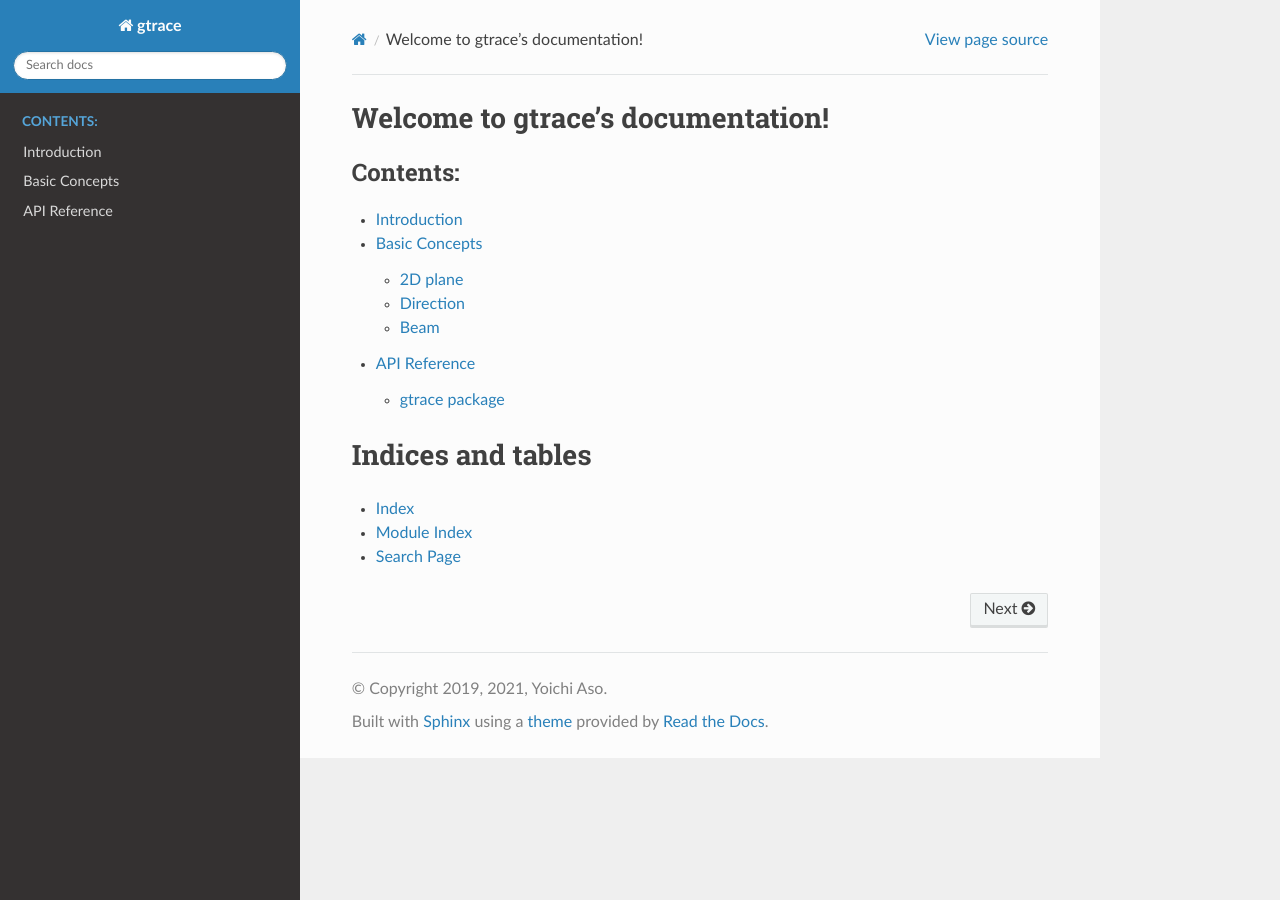
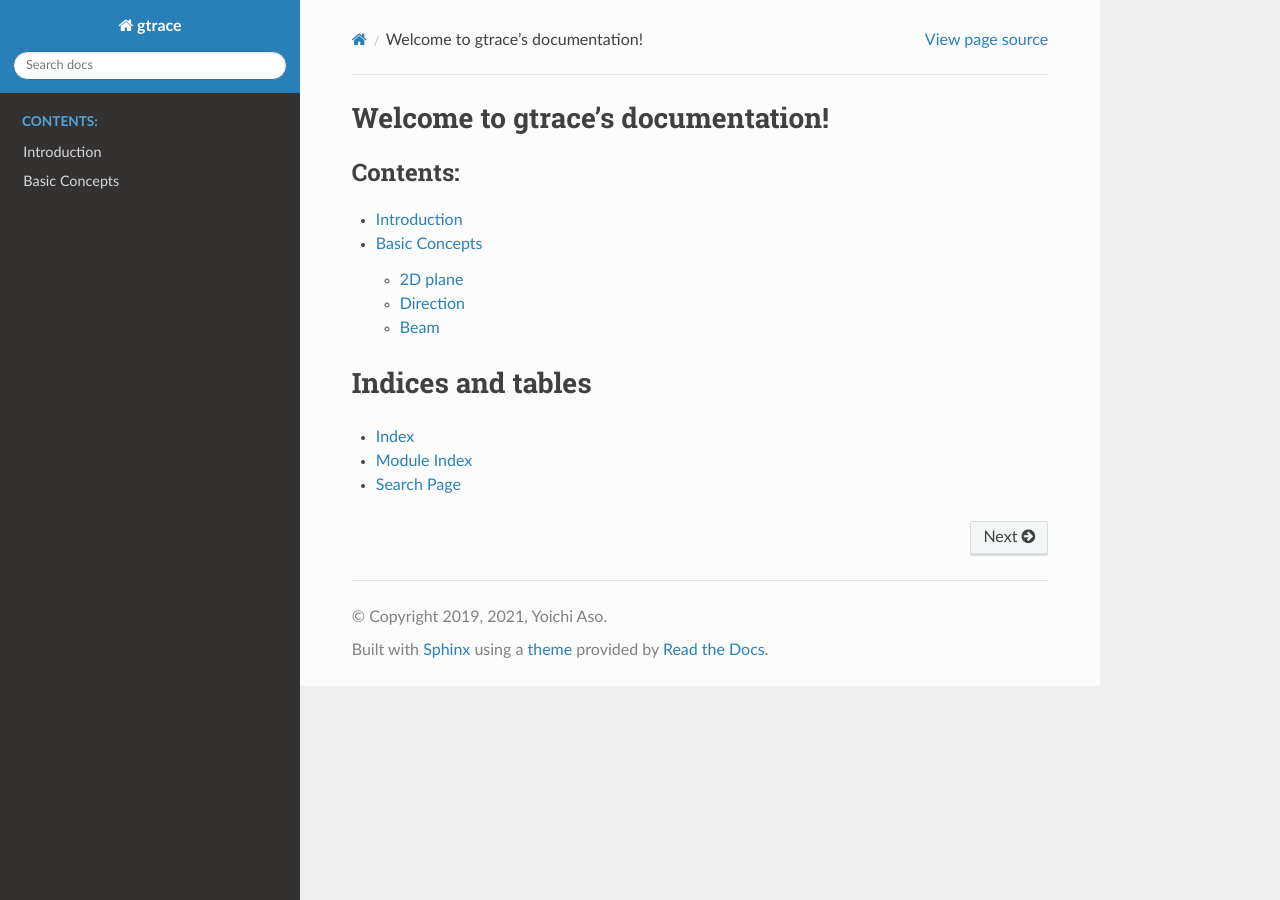
Before and after one commit to asoy01/gtrace, a Sphinx documentation site: the page built from docs/index.rst, in a window 1280 px wide. Built offline with Sphinx 7.4.7 and the Read the Docs theme 2.0.0, drawn with Linux system fonts in a browser that asks for light colours.

Commit message:
Use autoapi

```diff
--- a/docs/conf.py
+++ b/docs/conf.py
@@ -30,7 +30,7 @@
 # Add any Sphinx extension module names here, as strings. They can be
 # extensions coming with Sphinx (named 'sphinx.ext.*') or your custom
 # ones.
-extensions = ['sphinx.ext.autodoc', 'sphinx.ext.napoleon', 'sphinx.ext.mathjax'
+extensions = ['autoapi.extension','sphinx.ext.autodoc', 'sphinx.ext.napoleon', 'sphinx.ext.mathjax'
 ]
 
 # Add any paths that contain templates here, relative to this directory.
@@ -53,3 +53,5 @@
 # relative to this directory. They are copied after the builtin static files,
 # so a file named "default.css" will overwrite the builtin "default.css".
 html_static_path = ['_static']
+
+autoapi_dirs = ['../gtrace']
--- a/docs/index.rst
+++ b/docs/index.rst
@@ -12,8 +12,6 @@
 
    intro
    basic_concepts
-   API Reference <api/modules>
-
 
 Indices and tables
 ==================
```
